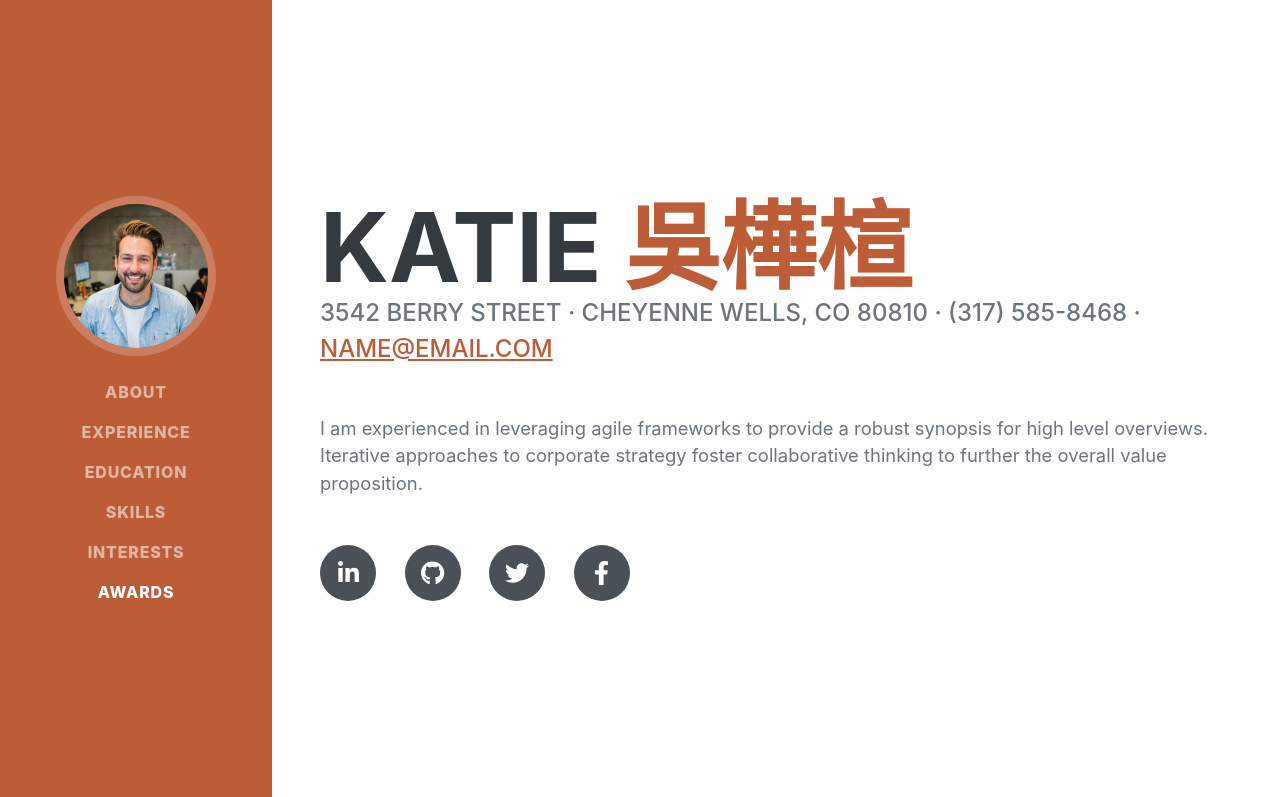
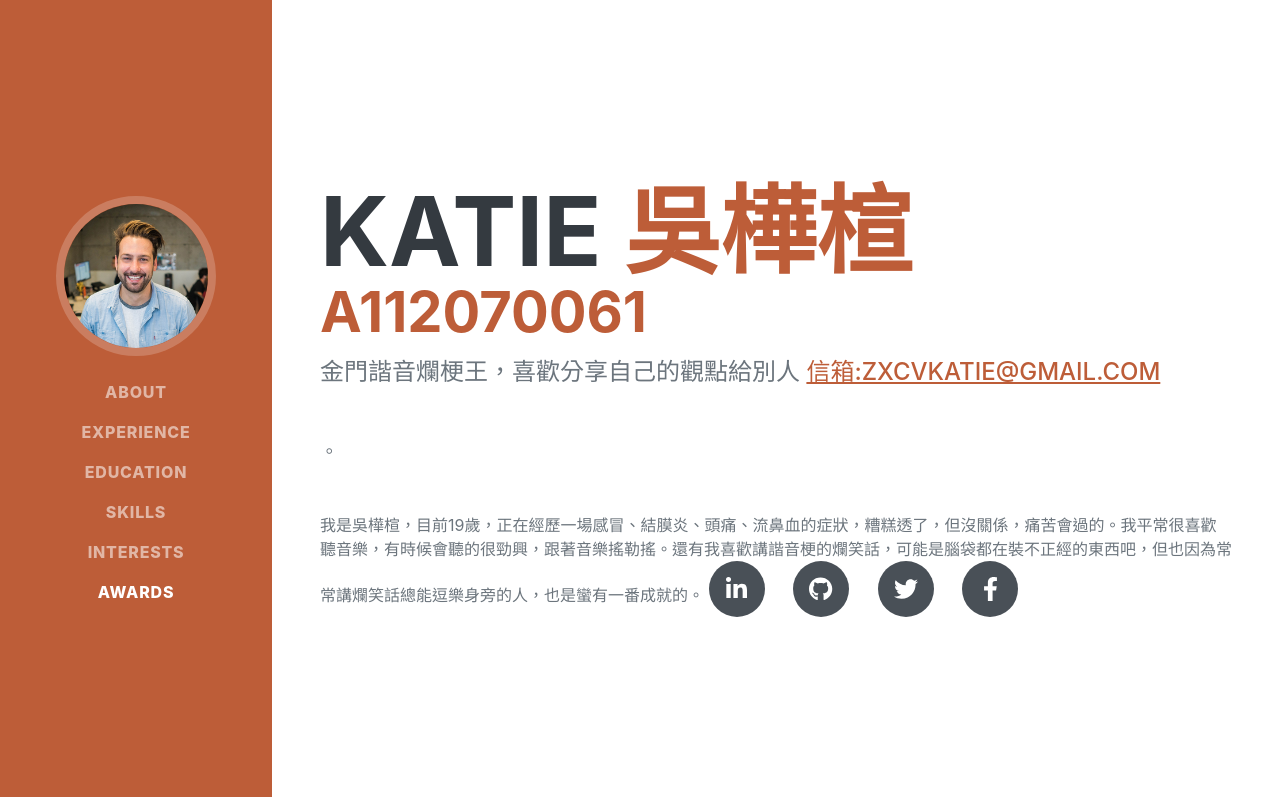
Before and after one commit to zxcvkatie/zxcvwuhua.github.io, a plain HTML site: page index.html in a window 1280 px wide. Shown: the top 797 px of the page. Drawn offline with nearby package versions, Linux system fonts and the light colour scheme; a web font is replaced by a local one.

Commit message:
中文網頁

```diff
--- a/index.html
+++ b/index.html
@@ -43,12 +43,13 @@
                         Katie
                         <span class="text-primary">吳樺楦</span>
                     </h1>
+                    <h2 class="text-primary" >A112070061</h2>
                     <div class="subheading mb-5">
-                        3542 Berry Street · Cheyenne Wells, CO 80810 · (317) 585-8468 ·
-                        <a href="mailto:name@email.com">name@email.com</a>
+                        金門諧音爛梗王，喜歡分享自己的觀點給別人
+                        <a href="mailto:zxcvkatie@gmail.com">信箱:zxcvkatie@gmail.com</a>
                     </div>
-                    <p class="lead mb-5">I am experienced in leveraging agile frameworks to provide a robust synopsis for high level overviews. Iterative approaches to corporate strategy foster collaborative thinking to further the overall value proposition.</p>
-                    <div class="social-icons">
+                    <p class="lead mb-5">。</p>
+                    <div class="social-icons">我是吳樺楦，目前19歲，正在經歷一場感冒、結膜炎、頭痛、流鼻血的症狀，糟糕透了，但沒關係，痛苦會過的。我平常很喜歡聽音樂，有時候會聽的很勁興，跟著音樂搖勒搖。還有我喜歡講諧音梗的爛笑話，可能是腦袋都在裝不正經的東西吧，但也因為常常講爛笑話總能逗樂身旁的人，也是蠻有一番成就的。
                         <a class="social-icon" href="#!"><i class="fab fa-linkedin-in"></i></a>
                         <a class="social-icon" href="#!"><i class="fab fa-github"></i></a>
                         <a class="social-icon" href="#!"><i class="fab fa-twitter"></i></a>
```
